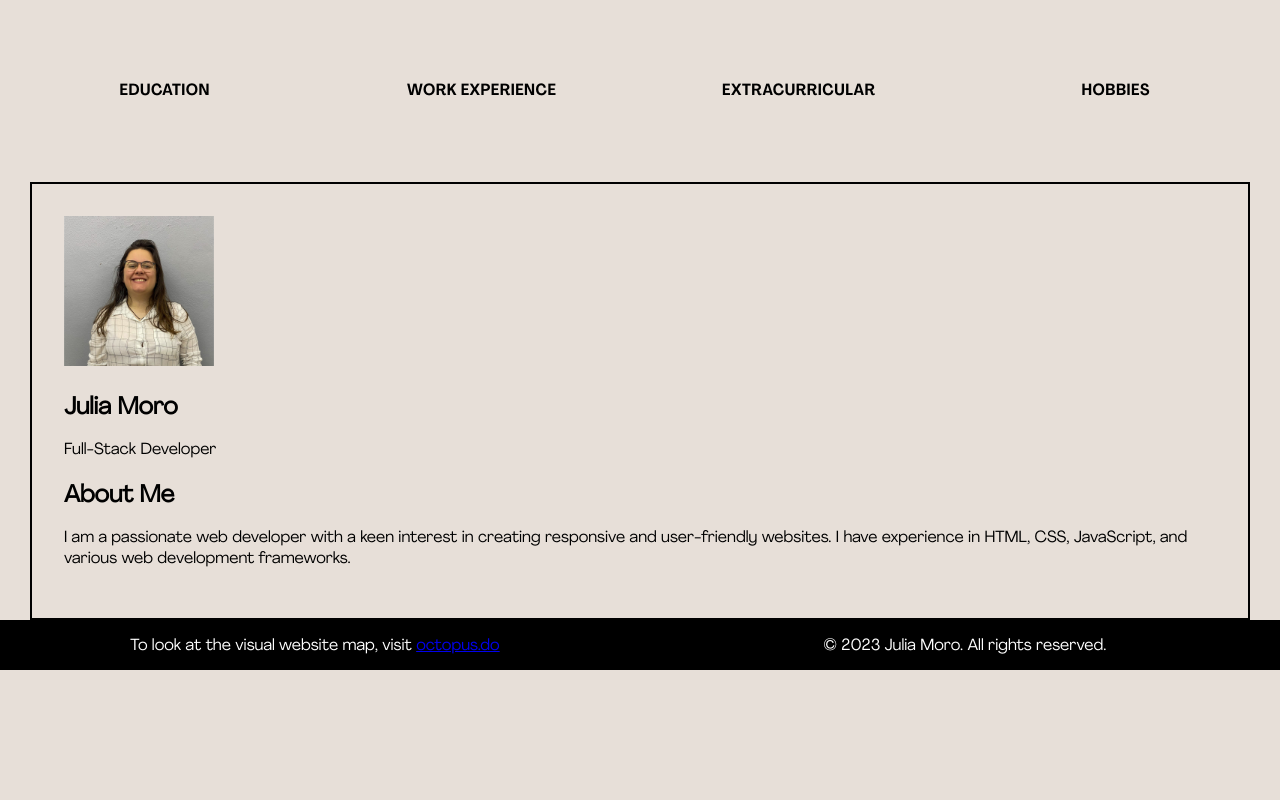
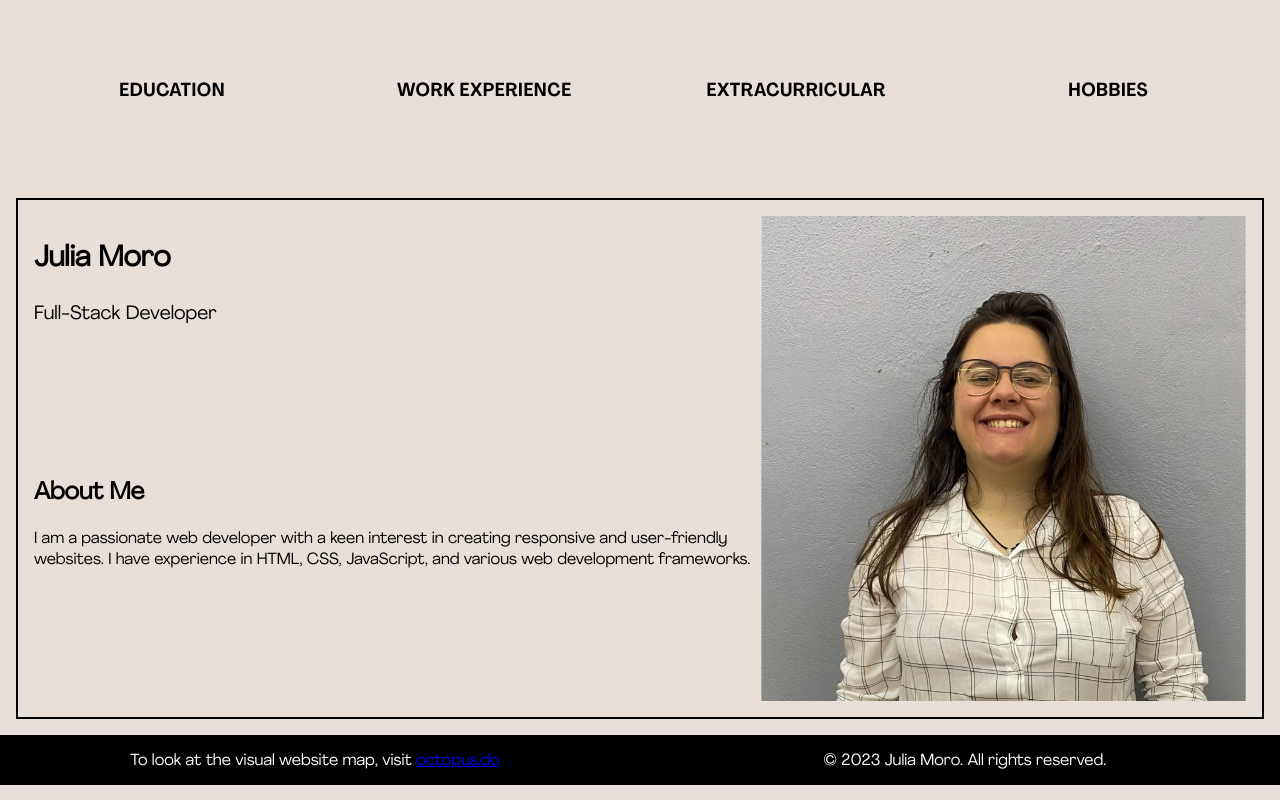
Before and after one commit to J-Moro/J-Moro.github.io, a plain HTML site: page index.html in a window 1280 px wide. Drawn offline with Linux system fonts and the light colour scheme.

Commit message:
photo to the right

```diff
--- a/index.css
+++ b/index.css
@@ -25,12 +25,7 @@ header {
     display: grid;
     align-items: center;
     grid-template-columns: 1fr 1fr 1fr 1fr;
-    column-gap: 20px;
     text-align: center;
-}
-.profilePicture{
-    max-width: 150px;
-    max-height: 150px;
 }
 
 /* ------------------ MAIN BODY ------------------ */
@@ -38,16 +33,36 @@ header {
 main {
     min-height: calc(100vh - 150px - 50px); /* calc(100vh - headerHeight - footerHeight) */
   }
+
 .container {
-    max-width: 90%;
-    margin: auto;
+    max-width: 95%;
+    margin: 1rem;
     border-style: solid;
     border-width: 2px;
     border-color: #000000;
-    padding: 2rem;
+    padding: 1rem;
+
+    display: grid;
+    align-items: right;
+    grid-template-columns: 1.5fr 1fr;
+    text-align: left;
 }
-h1, h2 {
-    margin-bottom: 0.5rem;
+
+.info {
+    display: grid;
+    align-items: right;
+    grid-template-rows: 1fr 1fr;
+    text-align: left;
+}
+
+.name {
+    font-size: larger;
+}
+
+.profilePicture{
+    width: 100%;
+    height: 100%;
+    object-fit: scale-down;
 }
 
 
--- a/index.html
+++ b/index.html
@@ -10,27 +10,29 @@
 <body>
     <header>
 
-        <h4 id="education">EDUCATION</h4>
-        <h4 id="workXP">WORK EXPERIENCE</h4>
-        <h4 id="extracurricular">EXTRACURRICULAR</h4>
-        <h4 id="hobbies">HOBBIES</h4>
+        <h3 id="education">EDUCATION</h3>
+        <h3 id="workXP">WORK EXPERIENCE</h3>
+        <h3 id="extracurricular">EXTRACURRICULAR</h3>
+        <h3 id="hobbies">HOBBIES</h3>
 
     </header>
 
     <div class="container">
-        <section>
-            <img src="Pictures/profile.jpg" alt="Profile Picture" class="profilePicture">
+        <section class="info">
             <div class="name">
                 <h1>Julia Moro</h1>
                 <p>Full-Stack Developer</p>
             </div>
 
-            <h2>About Me</h2>
-            <p>
-                I am a passionate web developer with a keen interest in creating responsive and user-friendly websites.
-                I have experience in HTML, CSS, JavaScript, and various web development frameworks.
-            </p>
+            <div class="description">
+                <h2>About Me</h2>
+                <p>
+                    I am a passionate web developer with a keen interest in creating responsive and user-friendly websites.
+                    I have experience in HTML, CSS, JavaScript, and various web development frameworks.
+                </p>
+            </div>
         </section>
+        <img src="Pictures/profile.jpg" alt="Profile Picture" class="profilePicture">
     </div>
 
     <footer>
```
Also changed, not shown: TODO.txt (deleted).
